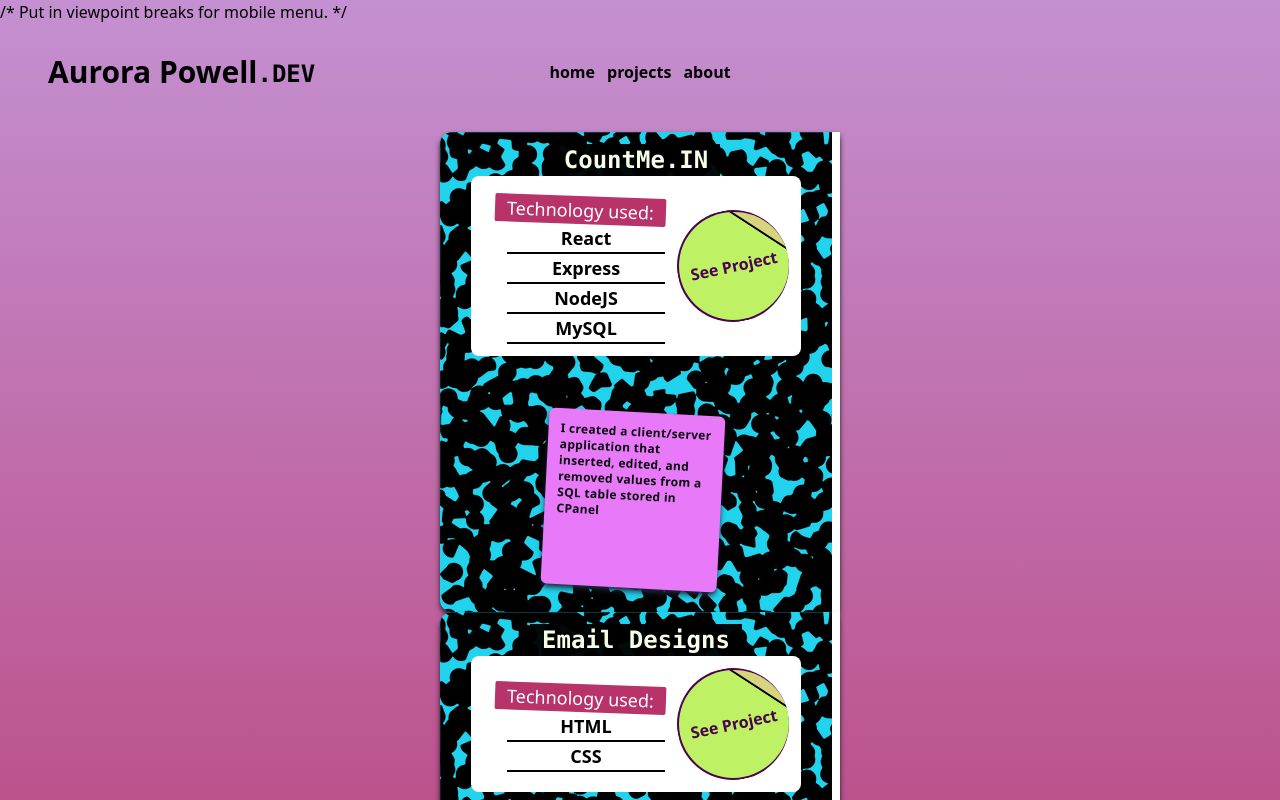
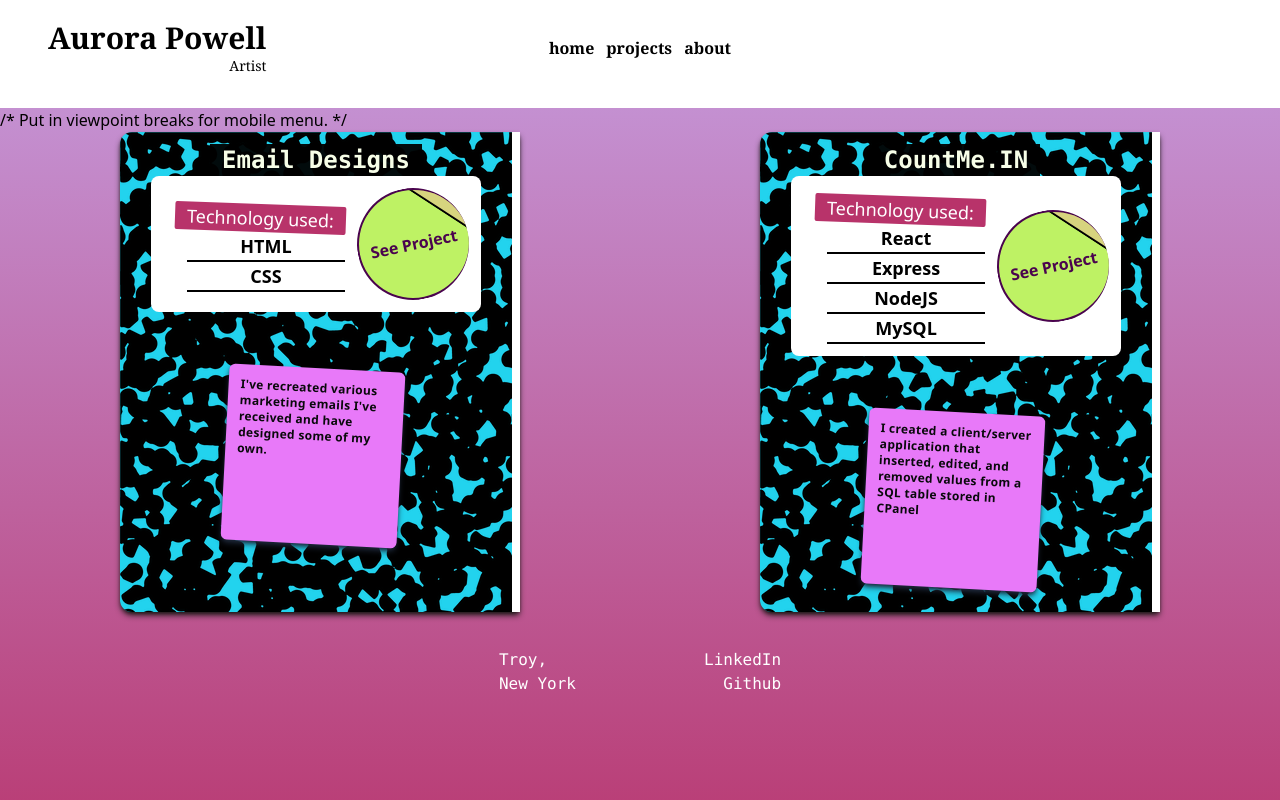
Before and after one commit to AuroraPowell/portfolio, a React (Vite) app in the folder client/: page /projects in a window 1280 px wide. Shown: the top 800 px of the page. Built offline with nearby package versions, Linux system fonts and the light colour scheme.

Commit message:
Menu changes
I discarded bringing menu into each component as import, as I can implement the menu in the parent component. Duh.

```diff
--- a/client/src/App.jsx
+++ b/client/src/App.jsx
@@ -6,6 +6,7 @@ import Projects from "./components/Projects";
 import Landing from "./components/Landing";
 import About from "./components/About";
 import Email from "./components/projects/Email.jsx";
+import Menu from "./components/functional/menu.jsx";
 
 import ScrollToTop from "./components/functional/ScrollToTop";
 
@@ -25,6 +26,7 @@ function App() {
   return (
     <BrowserRouter class="scroll-smooth">
       <ScrollToTop />
+      <Menu />
       <Routes>
         <Route path="/" element={<Landing />} />
         <Route path="/projects" element={<Projects />} />
--- a/client/src/components/About.jsx
+++ b/client/src/components/About.jsx
@@ -8,13 +8,13 @@ import AnimatedPage from "./functional/AnimatedPage";
 import InRoll from "./functional/inRoll";
 
 const About = () => {
-
-  const info = (<p className="font-light p-2 ">
-    I am a full stack developer that has 6 years experience in
-    front-end web development. I graduated from Bridgewater College
-    with a Bachelor's Degree in Computer Science with a minor in
-    Art.{" "}
-  </p>)
+  const info = (
+    <p className="font-light p-2 ">
+      I am a full stack developer that has 6 years experience in front-end web
+      development. I graduated from Bridgewater College with a Bachelor's Degree
+      in Computer Science with a minor in Art.{" "}
+    </p>
+  );
   const Card = () => {
     return (
       <div
@@ -22,9 +22,9 @@ const About = () => {
       font-bold font-mono text-[#E5FCFF] mx-auto relative"
       >
         {/* <InRoll> */}
-          <div className="relative z-30 rounded-full lg:size-64 md:size-52 -mb-24">
-            <img src={selfie} className="absolute rounded-full" />
-          </div>
+        <div className="relative z-30 rounded-full lg:size-64 md:size-52 -mb-24">
+          <img src={selfie} className="absolute rounded-full" />
+        </div>
         {/* </InRoll> */}
 
         <div
@@ -60,8 +60,7 @@ const About = () => {
     <AnimatedPage>
       <div className="min-h-screen to-[#ABDAFC] to-65% from-[#B8336A] bg-gradient-to-b flex flex-col mx-auto  overflow-hidden">
         /* Put in viewpoint breaks for mobile menu. */
-        <Menu />
-
+        {/* <Menu /> */}
         <div id="card-loader" className="flex-grow mx-auto p-9">
           <Card />
         </div>
--- a/client/src/components/Landing.jsx
+++ b/client/src/components/Landing.jsx
@@ -24,8 +24,8 @@ const Landing = () => {
   return (
     <AnimatedPage>
       <div id="landing" className="content-evenly flex-col">
-        <Menu className=""/>
-        <Content className=""/>
+        {/* <Menu className=""/> */}
+        <Content className="" />
         {/* FOOTER SIZING ISSUE <Footer />  */}
       </div>
     </AnimatedPage>
--- a/client/src/components/Projects.jsx
+++ b/client/src/components/Projects.jsx
@@ -21,7 +21,8 @@ const Projects = () => {
     imagePath: "",
     route: "/rsvp",
     finished: true,
-    blurb: "I created a client/server application that inserted, edited, and removed values from a SQL table stored in CPanel"
+    blurb:
+      "I created a client/server application that inserted, edited, and removed values from a SQL table stored in CPanel",
   };
 
   const emailProj = {
@@ -30,7 +31,8 @@ const Projects = () => {
     imagePath: "",
     route: "/email",
     finished: false,
-    blurb: "I've recreated various marketing emails I've received and have designed some of my own."
+    blurb:
+      "I've recreated various marketing emails I've received and have designed some of my own.",
   };
 
   // Display formatted cards with information about my work.
@@ -40,17 +42,17 @@ const Projects = () => {
     var name = project.name;
     var tech = project.tech;
     var route = project.route;
-    var blurb = project.blurb
+    var blurb = project.blurb;
 
     const compositionStyle = {
       backgroundImage: `url(${divBG})`,
     };
 
-    const [isMobile, setIsMobile] = useState(false)
+    const [isMobile, setIsMobile] = useState(false);
 
     // const wideCardStyle = {``};
     // const tallCardStyle = {``};
-    const retiredCardStyle =  (
+    const retiredCardStyle = (
       <div
         id="project-content"
         style={compositionStyle}
@@ -110,39 +112,37 @@ const Projects = () => {
             className="text-xs bg-fuchsia-400 shadow-md shadow-slate-800
             size-44 rounded-md rotate-3
             mx-auto mt-14 mr-20
-            ">
-              <p className="font-sans text-wrap text-zinc-950 text-left tracking-wide font-bold p-3">{blurb}</p>
+            "
+          >
+            <p className="font-sans text-wrap text-zinc-950 text-left tracking-wide font-bold p-3">
+              {blurb}
+            </p>
           </div>
         </div>
       </div>
     );
 
     const finalCardStyle = (
-      <div id="card-border" className="bg-white w-3/5 h-1/3">
-        <div id="image">
+      <div id="card-border" className="bg-white w-3/5 h-1/3 ">
+        <div id="image"></div>
+        <div id="info"></div>
       </div>
-        <div id="info">
-        </div>
-      </div>
-    )
+    );
 
-    return (retiredCardStyle)
+    return retiredCardStyle;
   };
   return (
     // <AnimatedPage>
     <div
       className="min-h-screen overflow-hidden flex flex-col
-      to-[#B8336A] from-[#C490D1] bg-gradient-to-b"
+      to-[#B8336A] from-[#C490D1] bg-gradient-to-b content-between"
     >
-
       /* Put in viewpoint breaks for mobile menu. */
-        <Menu />
-
-        <Card project={eventProj} className="flex-1"/>
-        <Card
-          project={emailProj} className="flex-1"
-        />
-
+      {/* <Menu /> */}
+      <div className="grid grid-cols-2">
+        <Card project={emailProj} className="flex-1" />
+        <Card project={eventProj} className="flex-1" />
+      </div>
       <Footer />
     </div>
     // </AnimatedPage>
@@ -171,13 +171,14 @@ export default Projects;
 </div>; */
 }
 
-
 // former card containers grid system
-{/* <div
+{
+  /* <div
           id="card-loader"
           className="flex flex-col flex-grow"
         >
           <div className="grid lg:grid-cols-2 md:grid-cols-1 md:gap-y-9 sm:grid-cols-1 sm:gap-y-9 gap-x-48">
 
           </div>
-        </div> */}
+        </div> */
+}
--- a/client/src/components/functional/ArtGallery.jsx
+++ b/client/src/components/functional/ArtGallery.jsx
@@ -56,12 +56,10 @@ const ArtGallery = () => {
       setSeriesFocus(value);
     }
     return (
-      <ul
-        className="h-screen text-xl italic font-bold w-1/12 pl-3 flex flex-col bg-red-500"
-      >
+      <ul className="h-screen text-xl italic font-bold w-1/12 pl-3 flex flex-col">
         {seriesList.map((series) => (
           <button
-            className="hover:text-fuchsia-500 text-left"
+            className="hover:text-fuchsia-500 font-sans text-left"
             onClick={() => handleClick(series)}
           >
             {series}
@@ -99,15 +97,21 @@ const ArtGallery = () => {
 
     const ArtCard = ({ art }) => {
       return (
-        <div id="art_card" className={art.horizontal == "y" ? "col-span-2 gap-9 gap-y-9 overflow-hidden content-center": "gap-9 gap-y-9 overflow-hidden content-center"}>
+        <div
+          id="art_card"
+          className={
+            art.horizontal == "y"
+              ? "col-span-2 gap-9 gap-y-9 overflow-hidden content-center"
+              : "gap-9 gap-y-9 overflow-hidden content-center"
+          }
+        >
           <img
-          // width={art.horizontal == "y" ? "95%": "75%"}
+            // width={art.horizontal == "y" ? "95%": "75%"}
             src={art.imgPath}
             onClick={() => {
               setModalOpen(true);
               setArtFocus(art);
             }}
-
             className="mx-auto hover:opacity-80 hover:scale-95 scale-90 "
           />
         </div>
@@ -115,7 +119,10 @@ const ArtGallery = () => {
     };
 
     return (
-      <ul id="art_list" className="z-0 grid grid-cols-3 gap-y-3 content-center w-11/12">
+      <ul
+        id="art_list"
+        className="z-0 grid grid-cols-3 gap-y-3 content-center w-11/12"
+      >
         {seriesFocus == ""
           ? artList.map((art) => <ArtCard id={art.title} art={art} />)
           : filteredGallery.map((art) => <ArtCard id={art.title} art={art} />)}
--- a/client/src/components/functional/menu.jsx
+++ b/client/src/components/functional/menu.jsx
@@ -16,17 +16,17 @@ const Menu = () => {
   const framework = (
     <div
       id="menu"
-      className="flex h-36 sticky top-0 md:m-3 sm:m-3 md:z-30 sm:z-30
-      items-center  text-center  font-bold
+      className="flex h-36 sticky start-0 md:m-3 sm:m-3 md:z-30 sm:z-30
+      items-center  text-center  font-bold font-serif
        md:h-24 md:mt-0 sm:h-14 sm:mt-0 justify-around"
     >
       <div
         id="icon"
         className="absolute font-light left-0 pl-9 text-3xl flex items-end"
       >
-        <div className="invisible lg:visible md:visible flex items-end">
+        <div className="invisible lg:visible md:visible flex flex-col items-end">
           <h1 className="font-bold ">Aurora Powell</h1>
-          <p className="text-2xl font-bold font-mono">.DEV</p>
+          <h3 className="text-sm">Artist</h3>
         </div>
       </div>
       <div className="flex relative flex-grow items-center ">
```
Lines whose indentation alone changed are shown as unchanged.
